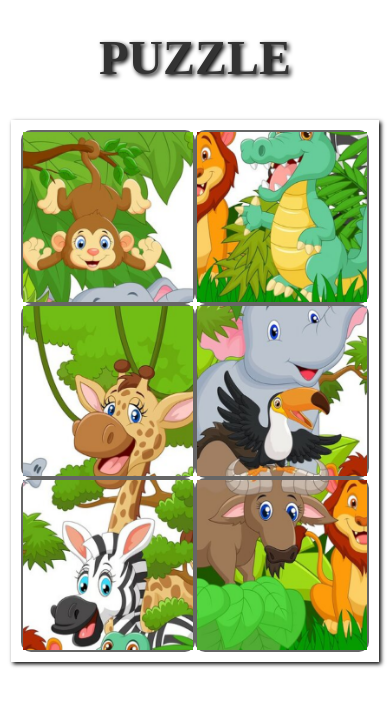
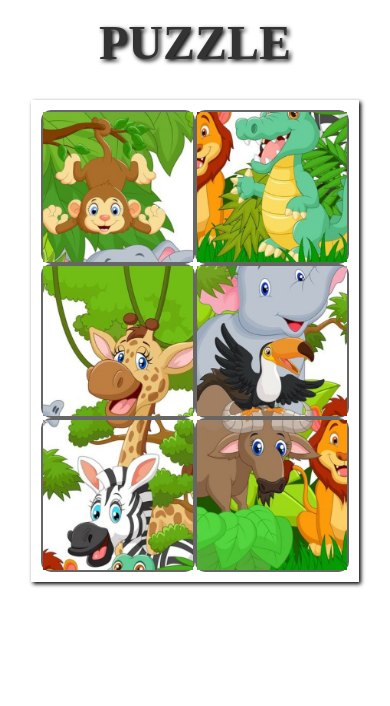
Before and after one commit to manganet/puzzle_V1, a plain HTML site: page index.html in a window 390 px wide. Drawn offline with Linux system fonts and the light colour scheme.

Commit message:
second commit

```diff
--- a/style.css
+++ b/style.css
@@ -84,15 +84,16 @@ img {
 
 @media screen and (max-width: 600px) {
   h2 {
+    top: 15px;
     font-size: 3rem;
     color: #333;
   }
   .container {
-    top: 120px;
+    top: 100px;
   }
   .column {
-    height: 170px;
-    width: 170px;
+    height: 150px;
+    width: 150px;
   }
   #columns.background {
     display: none;
```
